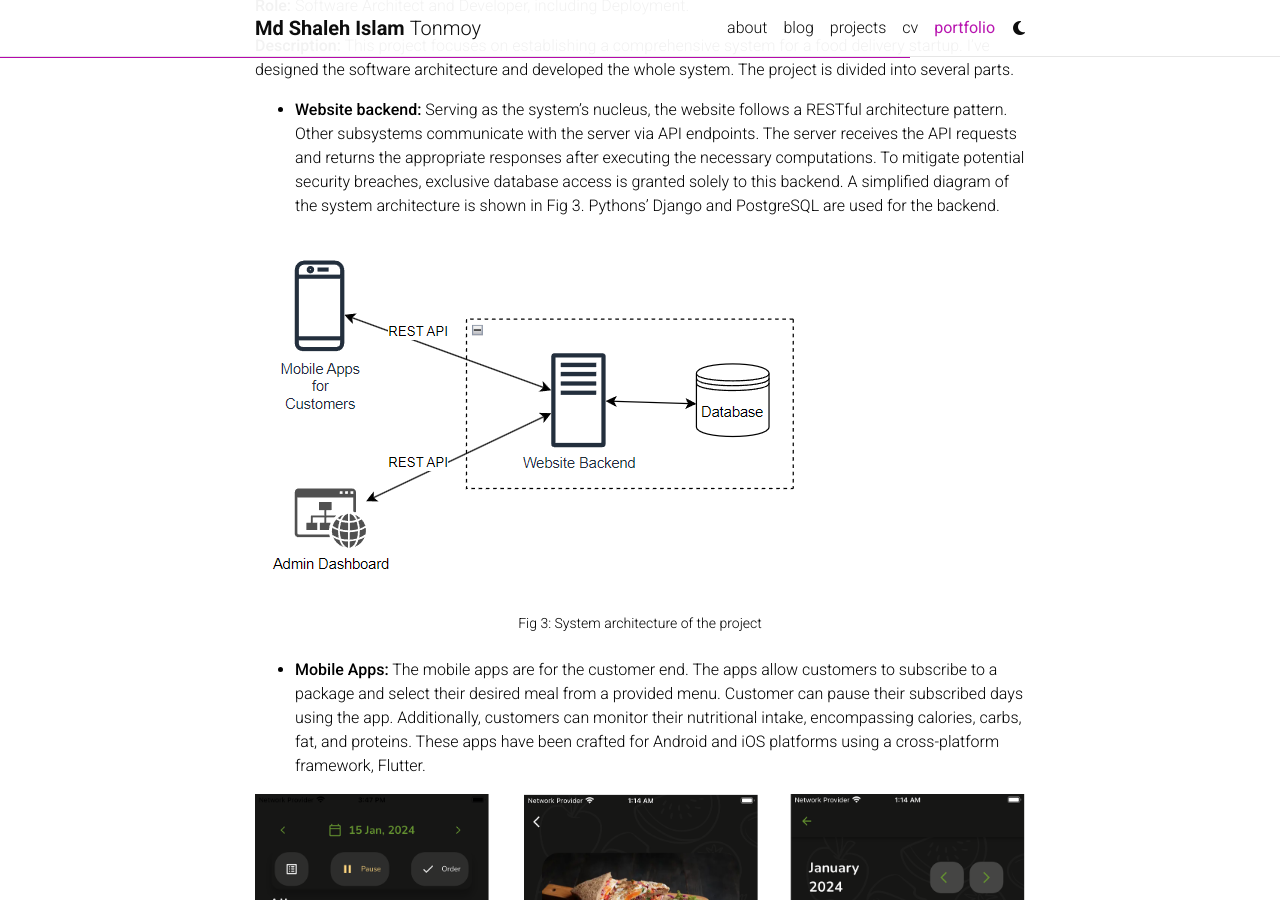
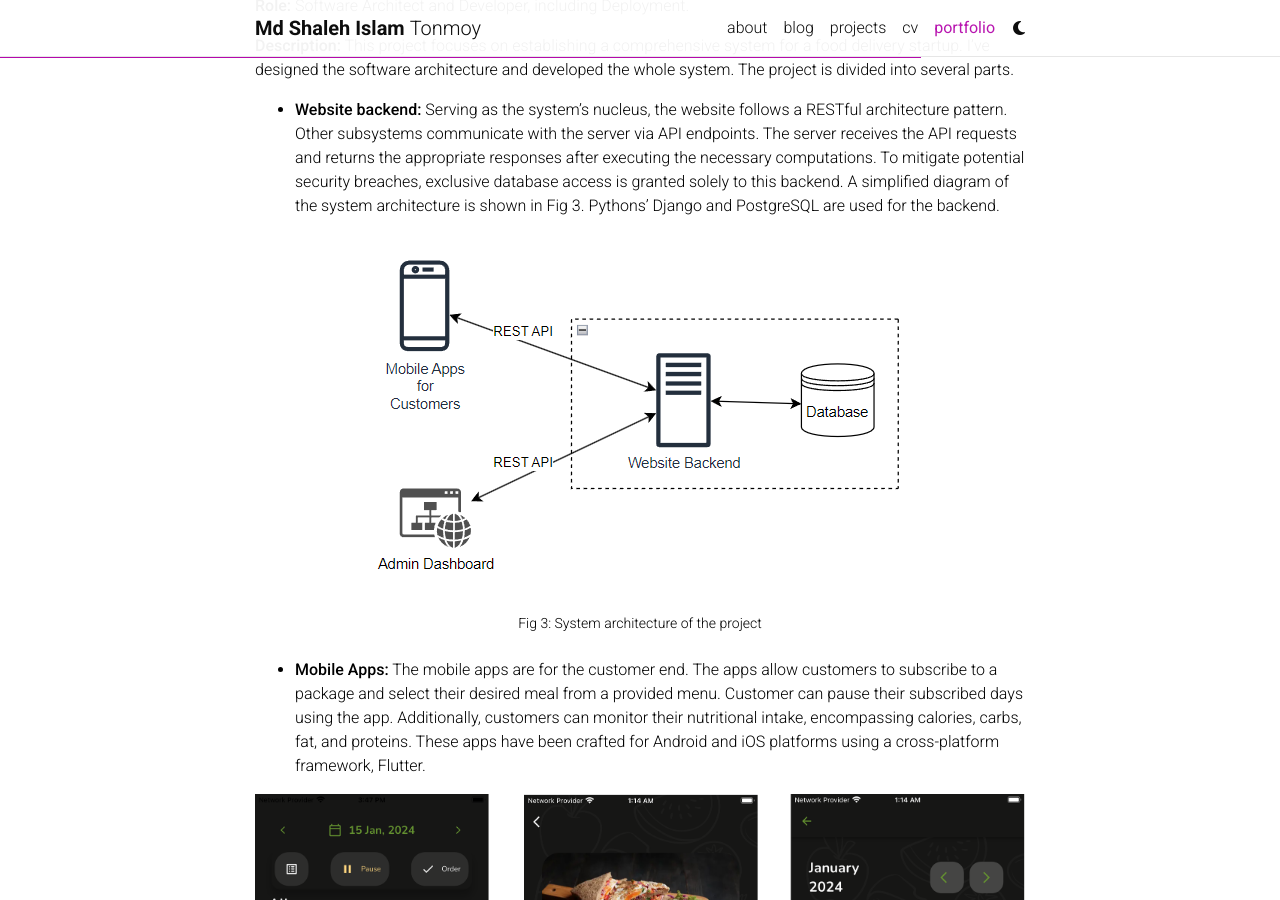
Before and after one commit to tontus/tontus.github.io, a Jekyll site: the page built from _pages/portfolio.md, in a window 1280 px wide and 900 px high, scrolled down 3392 px. Built offline with Jekyll 4.4.1, drawn with Linux system fonts in a browser that asks for light colours; full-size pictures stand in for the smaller copies a plugin makes; comment, search, counter and statistics services are not loaded; a style sheet for code colours, icons or effects is not loaded.

Commit message:
Add system architecture diagram and video of Talking Planets app

```diff
--- a/_pages/portfolio.md
+++ b/_pages/portfolio.md
@@ -62,7 +62,9 @@
 
 * **Website backend:** Serving as the system's nucleus, the website follows a RESTful architecture pattern. Other subsystems communicate with the server via API endpoints. The server receives the API requests and returns the appropriate responses after executing the necessary computations. To mitigate potential security breaches, exclusive database access is granted solely to this backend. A simplified diagram of the system architecture is shown in Fig 3. Pythons’ Django and PostgreSQL are used for the backend.
 
+<div style="text-align: center;">
 {% include figure.html path="assets/img/portfolio/fig3.png" class="img-fluid" caption="Fig 3: System architecture of the project"%}
+</div>
 
 * **Mobile Apps:** The mobile apps are for the customer end. The apps allow customers to subscribe to a package and select their desired meal from a provided menu. Customer can pause their subscribed days using the app. Additionally, customers can monitor their nutritional intake, encompassing calories, carbs, fat, and proteins. These apps have been crafted for Android and iOS platforms using a cross-platform framework, Flutter.
 
@@ -91,9 +93,8 @@
 
 We used Flutter to build the apps. Custom-trained DialogFlow was used for chatting with planets. This app supports Bengali and English, and we plan to include more languages. Custom-made graphics and animations made the app enjoyable to our target audiences. We received Astronomy for Development Grants funded by the Office of Astronomy for Development of the International Astronomical Union for this project.
 
+<div style="text-align: center; height: 100px;">
 
-<div style="text-align: center">
-
-{% include video.html path="assets/video/portfolio/fig5.mp4" class="img-fluid rounded z-depth-1" controls=true autoplay=true caption="Fig 5: Talking Planets app" max-height="256px"%}
+{% include video.html path="assets/video/portfolio/fig5.mp4" class="img-fluid rounded z-depth-1" controls=true autoplay=true caption="Fig 5: Talking Planets app" %}
 
 </div>
```
